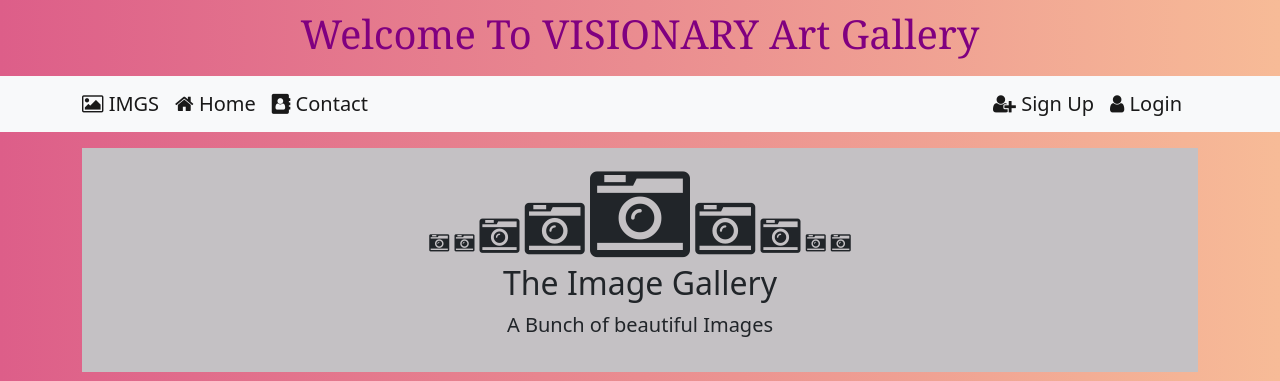
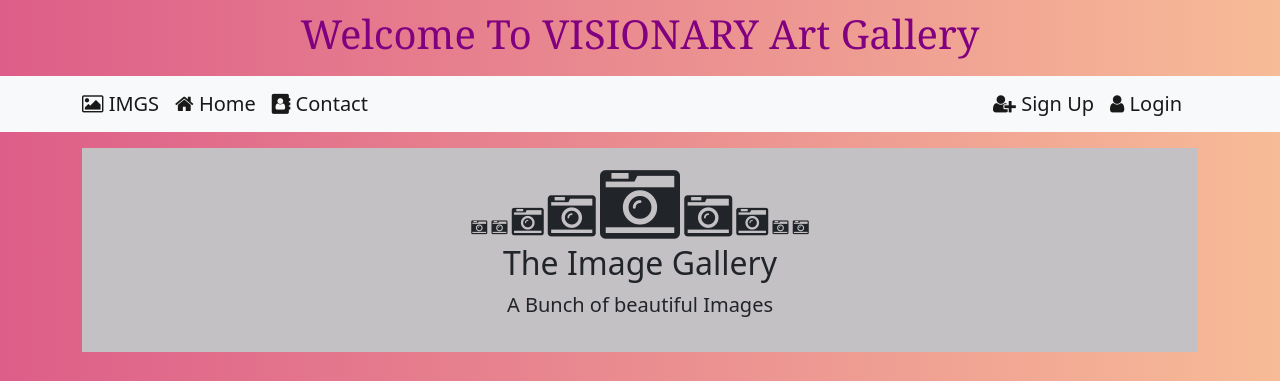
Before and after one commit to DurgaGajula/ArtGallery, a plain HTML site: page index.html in a window 1280 px wide. Shown: the top 381 px of the page. Drawn offline with nearby package versions, Linux system fonts and the light colour scheme.

Commit message:
ArtGallery

```diff
--- a/task3.css
+++ b/index.css
@@ -8,7 +8,6 @@ body
 {
     text-align: center;
     background-color:rgb(196, 193, 196);
-    font-size: 20px;
     padding: 10px 15px 10px 15px;
     object-fit: cover;
 
--- a/task3.html
+++ b/index.html
@@ -8,7 +8,7 @@
         <link rel="stylesheet" href="https://fontawesome.com/">
         <link rel="stylesheet" href="https://cdnjs.cloudflare.com/ajax/libs/font-awesome/4.7.0/css/font-awesome.min.css">
         <link href="https://cdn.jsdelivr.net/npm/bootstrap@5.0.0-beta1/dist/css/bootstrap.min.css" rel="stylesheet"integrity="sha384-giJF6kkoqNQ00vy+HMDP7azOuL0xtbfIcaT9wjKHr8RbDVddVHyTfAAsrekwKmP1" crossorigin="anonymous">
-        <link rel="stylesheet" type="text/css" href="task3.css">
+        <link rel="stylesheet" type="text/css" href="index.css">
 
         <title>Art Gallery</title>
     </head>
```
